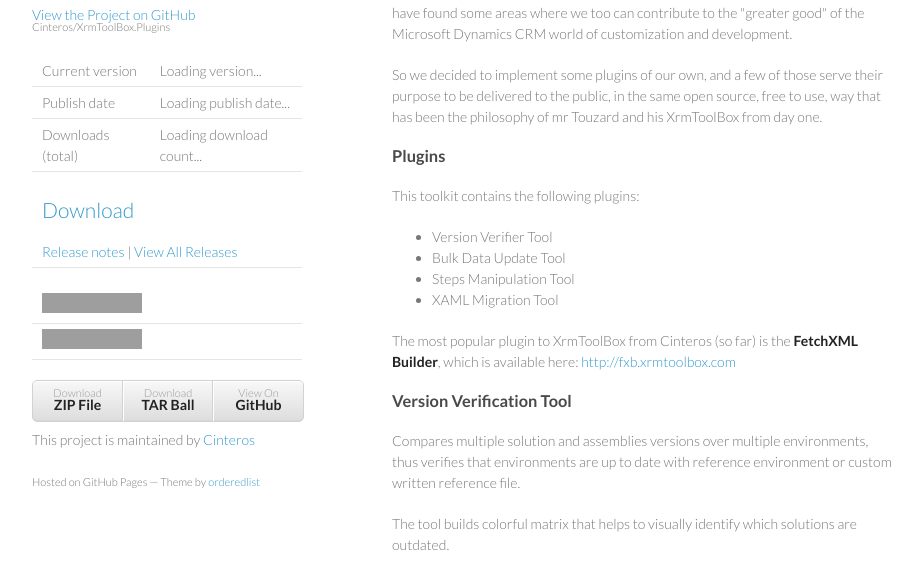
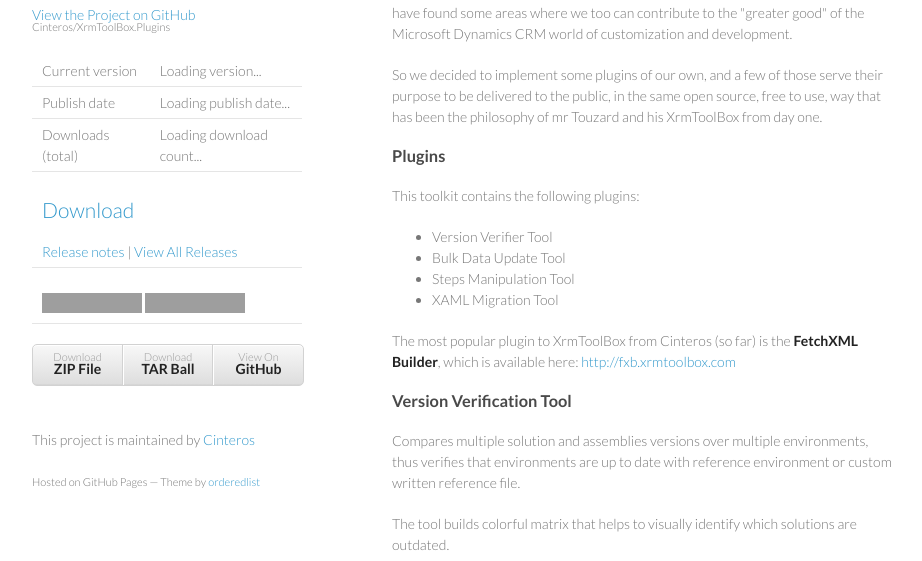
Before and after one commit to Innofactor/XrmToolBox.Plugins, a plain HTML site: page index.html in a window 1280 px wide. Shown: the part 239-800 px from the top of the page, without its empty margins (178-1100 px from the left). Drawn offline with nearby package versions, Linux system fonts and the light colour scheme; grey boxes are pictures that could not be loaded; a script that the page names is missing.

Commit message:
Removed star/watch avatars

```diff
--- a/index.html
+++ b/index.html
@@ -21,9 +21,9 @@
         $(document).ready(function () {
             UpdateDownloads("latest-version", "latest-published", "latest-downloads", "release-link");
             UpdateTotalDownloads("total-downloads");
-            LoadPeople("stargazers", "gazers", 4);
-            LoadPeople("subscribers", "watchers", 4);
-            LoadIssues("issues-open", "issues-total");
+            //LoadPeople("stargazers", "gazers", 4);
+            //LoadPeople("subscribers", "watchers", 4);
+            //LoadIssues("issues-open", "issues-total");
         });
 
         ShowHideDownloadHistory = function () {
@@ -97,17 +97,17 @@
             </table>
             <table border="0">
                 <tr>
-                    <td colspan="2">
-                        <iframe src="https://ghbtns.com/github-btn.html?user=Cinteros&repo=XrmToolBox.Plugins&type=star&count=true" frameborder="0" scrolling="0" width="100px" height="20px"></iframe><br />
+                    <td colspan="2" align="center">
+                        <iframe src="https://ghbtns.com/github-btn.html?user=Cinteros&repo=XrmToolBox.Plugins&type=star&count=true" frameborder="0" scrolling="0" width="100px" height="20px"></iframe>
                         <span id="gazers"></span>
-                    </td>
-                </tr>
-                <tr>
-                    <td colspan="2">
-                        <iframe src="https://ghbtns.com/github-btn.html?user=Cinteros&repo=XrmToolBox.Plugins&type=watch&count=true&v=2" frameborder="0" scrolling="0" width="100px" height="20px"></iframe><br />
+                        <iframe src="https://ghbtns.com/github-btn.html?user=Cinteros&repo=XrmToolBox.Plugins&type=watch&count=true&v=2" frameborder="0" scrolling="0" width="100px" height="20px"></iframe>
                         <span id="watchers"></span>
                     </td>
                 </tr>
+                <!--<tr>
+                    <td colspan="2">
+                    </td>
+                </tr>-->
             </table>
             <ul>
                 <li><a href="https://github.com/Cinteros/XrmToolBox.Plugins/zipball/master">Download <strong>ZIP File</strong></a></li>
```
